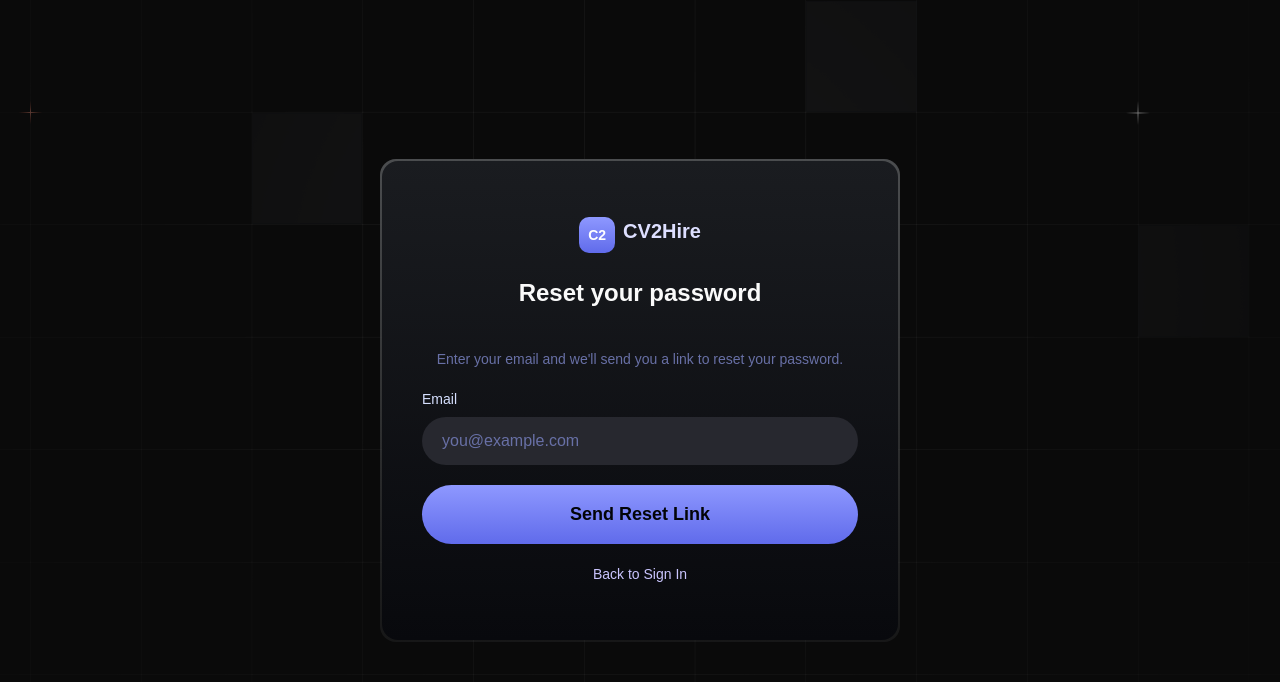
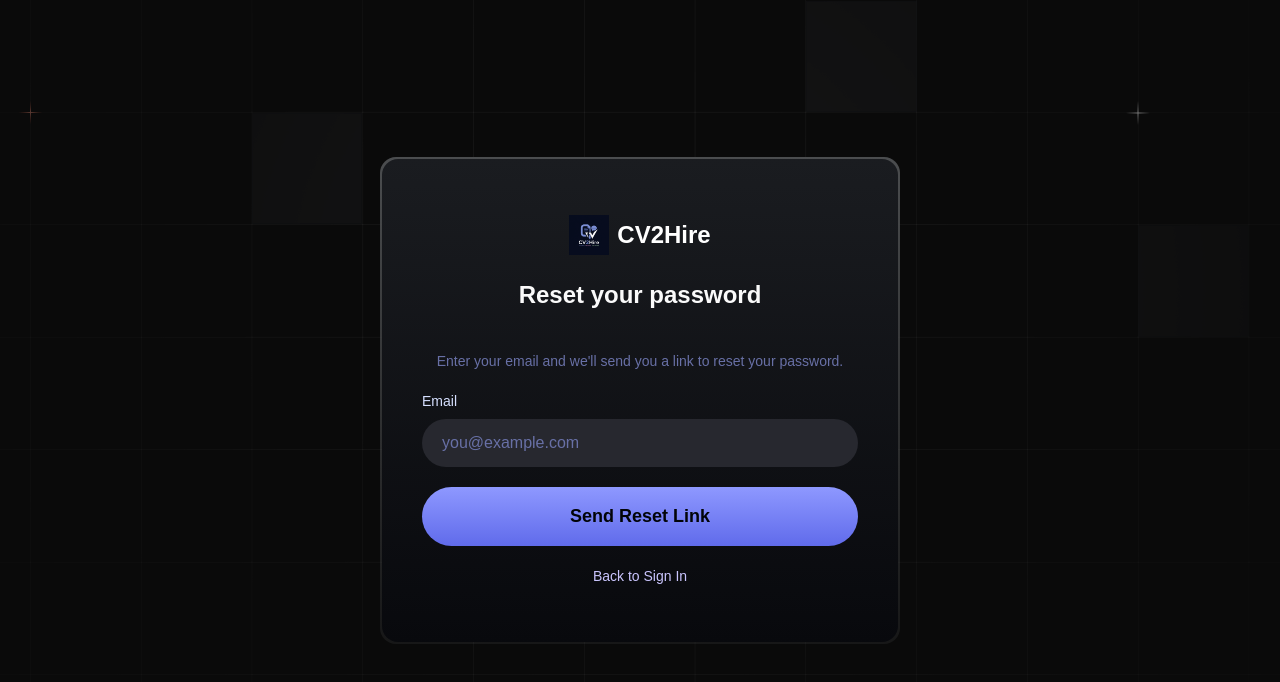
Before and after one commit to fotsoeddy/cv2hire, a Next.js app: page /auth/forgot-password in a window 1280 px wide. Shown: the top 682 px of the page. Built offline with nearby package versions, Linux system fonts and the light colour scheme; a web font is replaced by a local one.

Commit message:
feat: replace text-based logo placeholders with custom image asset across the application

```diff
--- a/app/auth/forgot-password/page.tsx
+++ b/app/auth/forgot-password/page.tsx
@@ -1,6 +1,7 @@
 "use client";
 
 import Link from "next/link";
+import Image from "next/image";
 import { useState } from "react";
 
 export default function ForgotPasswordPage() {
@@ -17,10 +18,14 @@
     <div className="w-full max-w-[520px] card-border">
       <div className="flex flex-col gap-6 card py-10 px-6 sm:py-14 sm:px-10">
         <div className="flex flex-row gap-2 justify-center">
-          <div className="size-9 rounded-lg primary-gradient flex-center">
-            <span className="text-white font-bold text-sm">C2</span>
-          </div>
-          <h2 className="text-xl font-bold text-primary-100">CV2Hire</h2>
+          <Image
+            src="/logo.png"
+            alt="CV2Hire Logo"
+            width={40}
+            height={40}
+            className="object-contain"
+          />
+          <span className="text-white font-bold text-2xl self-center">CV2Hire</span>
         </div>
 
         <h3 className="text-center">Reset your password</h3>
--- a/app/auth/sign-in/page.tsx
+++ b/app/auth/sign-in/page.tsx
@@ -1,6 +1,7 @@
 "use client";
 
 import Link from "next/link";
+import Image from "next/image";
 import { useState } from "react";
 import { useRouter } from "next/navigation";
 
@@ -24,10 +25,14 @@
     <div className="w-full max-w-[520px] card-border">
       <div className="flex flex-col gap-6 card py-10 px-6 sm:py-14 sm:px-10">
         <div className="flex flex-row gap-2 justify-center">
-          <div className="size-9 rounded-lg primary-gradient flex-center">
-            <span className="text-white font-bold text-sm">C2</span>
-          </div>
-          <h2 className="text-xl font-bold text-primary-100">CV2Hire</h2>
+          <Image
+            src="/logo.png"
+            alt="CV2Hire Logo"
+            width={40}
+            height={40}
+            className="object-contain"
+          />
+          <span className="text-white font-bold text-2xl self-center">CV2Hire</span>
         </div>
 
         <h3 className="text-center">Welcome back</h3>
--- a/app/auth/sign-up/page.tsx
+++ b/app/auth/sign-up/page.tsx
@@ -1,6 +1,7 @@
 "use client";
 
 import Link from "next/link";
+import Image from "next/image";
 import { useState } from "react";
 import { useRouter } from "next/navigation";
 
@@ -25,10 +26,14 @@
     <div className="w-full max-w-[520px] card-border">
       <div className="flex flex-col gap-6 card py-10 px-6 sm:py-14 sm:px-10">
         <div className="flex flex-row gap-2 justify-center">
-          <div className="size-9 rounded-lg primary-gradient flex-center">
-            <span className="text-white font-bold text-sm">C2</span>
-          </div>
-          <h2 className="text-xl font-bold text-primary-100">CV2Hire</h2>
+          <Image
+            src="/logo.png"
+            alt="CV2Hire Logo"
+            width={40}
+            height={40}
+            className="object-contain"
+          />
+          <span className="text-white font-bold text-2xl self-center">CV2Hire</span>
         </div>
 
         <h3 className="text-center">Create your account</h3>
--- a/app/layout.tsx
+++ b/app/layout.tsx
@@ -8,9 +8,12 @@
 });
 
 export const metadata: Metadata = {
-  title: "CV2Hire — AI-Powered Job Readiness Platform",
-  description:
-    "Analyze your CV, practice mock interviews, and land your dream job with AI-powered feedback.",
+  title: "CV2Hire - SaaS Platform for CV Analysis & Mock Interviews",
+  description: "Boost your job readiness with AI-powered CV analysis and mock interviewer sessions.",
+  icons: {
+    icon: "/logo.png",
+    apple: "/logo.png",
+  },
 };
 
 export default function RootLayout({
--- a/components/layout/MobileNav.tsx
+++ b/components/layout/MobileNav.tsx
@@ -12,6 +12,7 @@
   X,
 } from "lucide-react";
 import { cn } from "@/lib/utils";
+import Image from "next/image";
 import { useState, useEffect } from "react";
 
 const iconMap: Record<string, React.ElementType> = {
@@ -65,9 +66,13 @@
         }}
       >
         <Link href="/dashboard" className="flex items-center gap-2">
-          <div className="size-8 rounded-lg primary-gradient flex-center">
-            <span className="text-white font-bold text-xs">C2</span>
-          </div>
+          <Image
+            src="/logo.png"
+            alt="CV2Hire Logo"
+            width={32}
+            height={32}
+            className="object-contain"
+          />
           <span className="text-lg font-bold text-primary-100">CV2Hire</span>
         </Link>
         <button
@@ -141,9 +146,13 @@
       >
         {/* Logo */}
         <div style={{ display: "flex", alignItems: "center", gap: "0.5rem", marginBottom: "2.5rem" }}>
-          <div className="size-9 rounded-lg primary-gradient flex-center">
-            <span className="text-white font-bold text-sm">C2</span>
-          </div>
+          <Image
+            src="/logo.png"
+            alt="CV2Hire Logo"
+            width={36}
+            height={36}
+            className="object-contain"
+          />
           <span className="text-xl font-bold text-primary-100">CV2Hire</span>
         </div>
 
--- a/components/layout/Navbar.tsx
+++ b/components/layout/Navbar.tsx
@@ -1,12 +1,17 @@
 import Link from "next/link";
+import Image from "next/image";
 
 export default function Navbar() {
   return (
     <nav className="navbar border-b border-border">
       <Link href="/" className="flex items-center gap-2">
-        <div className="size-9 rounded-lg primary-gradient flex-center">
-          <span className="text-white font-bold text-sm">C2</span>
-        </div>
+        <Image
+          src="/logo.png"
+          alt="CV2Hire Logo"
+          width={32}
+          height={32}
+          className="object-contain"
+        />
         <h2 className="text-xl font-bold text-primary-100">CV2Hire</h2>
       </Link>
       <div className="flex items-center gap-4">
--- a/components/layout/Sidebar.tsx
+++ b/components/layout/Sidebar.tsx
@@ -48,9 +48,13 @@
     >
       {/* Logo */}
       <Link href="/dashboard" className="flex items-center gap-2 mb-8">
-        <div className="size-9 rounded-lg primary-gradient flex-center flex-shrink-0">
-          <span className="text-white font-bold text-sm">C2</span>
-        </div>
+        <Image
+          src="/logo.png"
+          alt="CV2Hire Logo"
+          width={36}
+          height={36}
+          className="object-contain flex-shrink-0"
+        />
         {!collapsed && (
           <h2 className="text-xl font-bold text-primary-100">CV2Hire</h2>
         )}
```
Also changed, not shown: public/logo.png (added).
